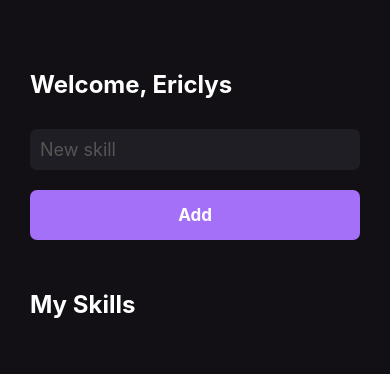
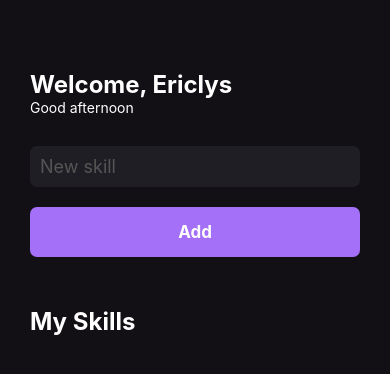
Before and after one commit to ericlys/myskills, a React Native app: screen / in a window 390 px wide. Shown: the top 374 px of the page. Built offline with nearby package versions, Linux system fonts and the light colour scheme.

Commit message:
feat: Gretting

```diff
--- a/src/pages/Home.js
+++ b/src/pages/Home.js
@@ -1,4 +1,4 @@
-import React, { useState } from 'react';
+import React, { useState, useEffect } from 'react';
 import {
   View,
   Text,
@@ -14,10 +14,23 @@
 export function Home(){
     const [ newSkill, setNewSkill ] = useState('');
     const [ mySkills, setMySkills ] = useState([]);
+    const [gretting, setGretting] = useState('');
 
     function handleAddNewSkill() {
       setMySkills(oldState => [...oldState, newSkill])
     }
+
+    useEffect(()=> {
+      const currentHour = new Date().getHours();
+      if(currentHour < 12) {
+        setGretting('Good morning');
+      }
+      else if(currentHour >= 12 && currentHour < 18){
+        setGretting('Good afternoon');
+      } else {
+        setGretting('Good night');
+      }
+    }, [])
 
   return (
       <View style={styles.container}>
@@ -25,6 +38,11 @@
           style={styles.title}
         >
           Welcome, Ericlys
+        </Text>
+
+
+        <Text style={styles.greetings}>
+          { gretting }
         </Text>
 
         <TextInput
@@ -73,5 +91,8 @@
     padding: Platform.OS === 'ios' ? 15 : 10,
     marginTop: 30,
     borderRadius: 7
+  },
+  greetings: {
+    color: '#FFF',
   }
 })
```
